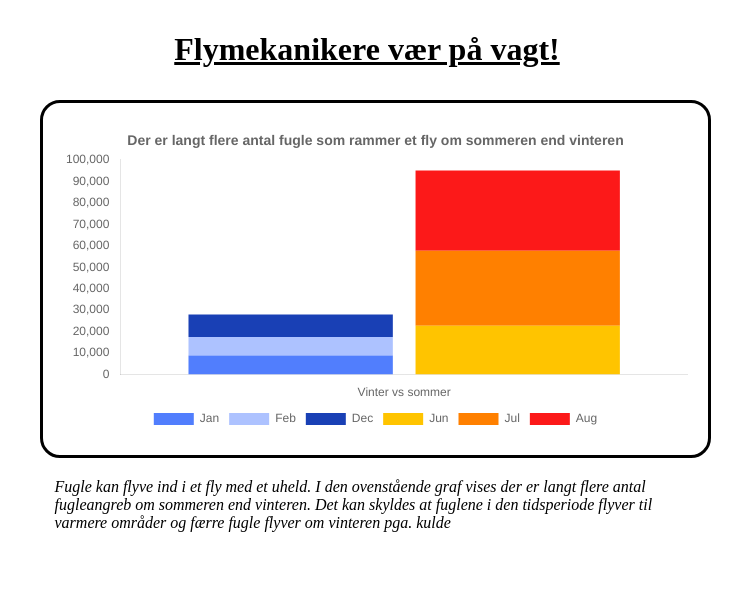
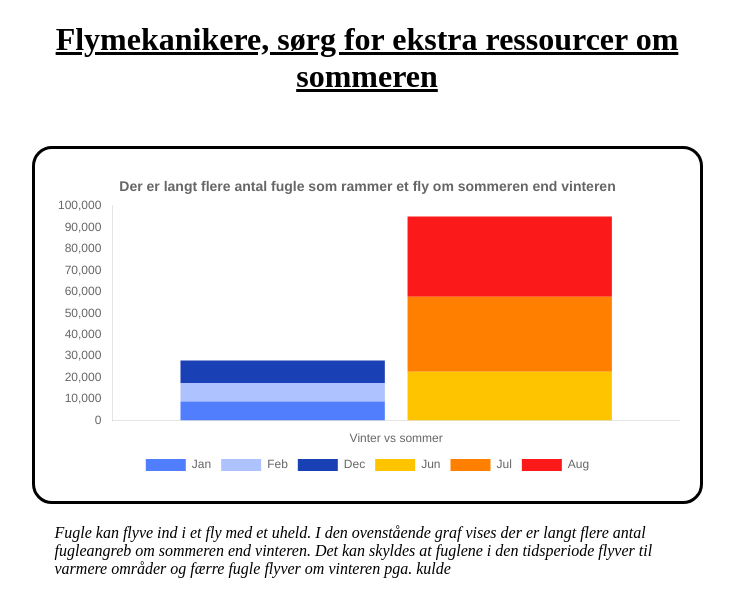
Before and after one commit to Amalie956/03-Tv-rfaglig-1, a plain HTML site: page index.html in a window 1280 px wide. Shown: the whole page, without its empty margins (273-1015 px from the left). Drawn offline with nearby package versions, Linux system fonts and the light colour scheme.

Commit message:
Fra Amalie:

```diff
--- a/index.html
+++ b/index.html
@@ -10,7 +10,7 @@
 </head>
 
 <body>
-<h1>Flymekanikere vær på vagt!</h1>
+<h1>Flymekanikere, sørg for ekstra ressourcer om sommeren</h1>
 <main>
     <div class="chartCard">
         <div class="chartBox">
--- a/main.css
+++ b/main.css
@@ -2,7 +2,9 @@
 h1 {
     text-align: center;
     text-decoration: underline;
-    padding: 10px;
+    padding: 1px;
+    width: 625px;
+    margin: 20px auto 50px;
 }
 
 /* beskrivelse under diagram */
@@ -13,7 +15,6 @@ p {
 }
 
 .chartCard {
-    width: 100vw;
     display: flex;
     justify-content: center;
     align-items: center;
```
